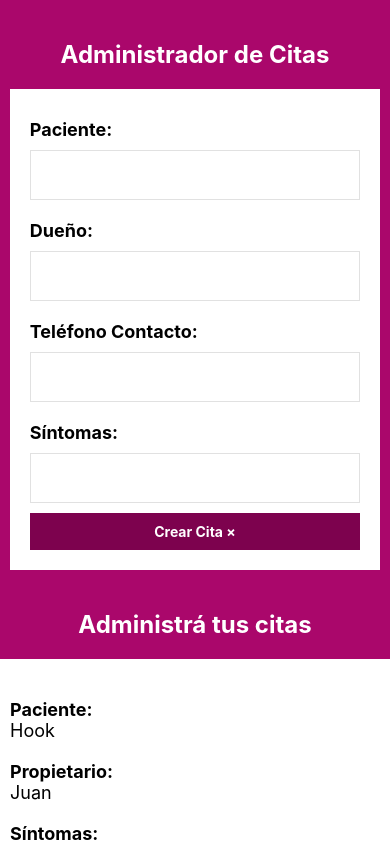
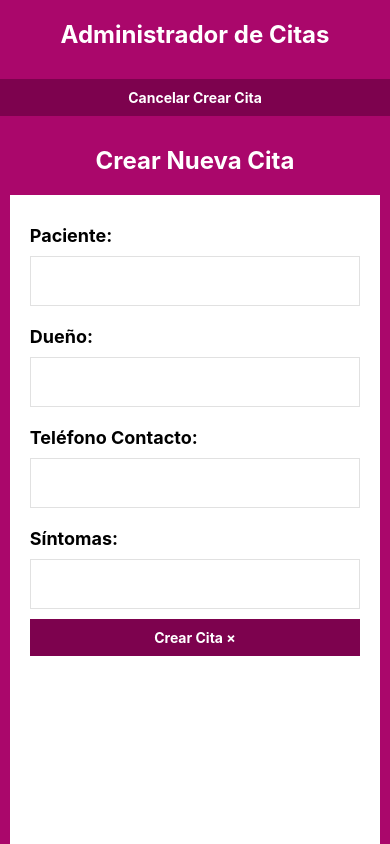
Before and after one commit to jorgediazok/react-native-crud, a React Native app: screen / in a window 390 px wide. Built offline with nearby package versions, Linux system fonts and the light colour scheme.

Commit message:
completed

```diff
--- a/App.js
+++ b/App.js
@@ -1,29 +1,20 @@
 import React, { useState } from 'react';
-import { StyleSheet, Text, View, FlatList } from 'react-native';
+import {
+  StyleSheet,
+  Text,
+  View,
+  TouchableWithoutFeedback,
+  Keyboard,
+  FlatList,
+  Platform,
+  TouchableHighlight,
+} from 'react-native';
 import Cita from './components/Cita';
 import Form from './components/Form';
 
 export default function App() {
-  const [citas, setCitas] = useState([
-    {
-      id: '1',
-      paciente: 'Hook',
-      propietario: 'Juan',
-      sintomas: 'No Come',
-    },
-    {
-      id: '2',
-      paciente: 'Redux',
-      propietario: 'Manuel',
-      sintomas: 'No Duerme',
-    },
-    {
-      id: '3',
-      paciente: 'Native',
-      propietario: 'Masha',
-      sintomas: 'No Canta',
-    },
-  ]);
+  const [mostrarForm, setMostrarForm] = useState(true);
+  const [citas, setCitas] = useState([]);
 
   const eliminarPaciente = (id) => {
     setCitas((citasActuales) => {
@@ -31,23 +22,60 @@ export default function App() {
     });
   };
 
+  const mostrarFormulario = () => {
+    setMostrarForm(!mostrarForm);
+  };
+
+  const cerrarTeclado = () => {
+    Keyboard.dismiss();
+  };
+
   return (
+    // <TouchableWithoutFeedback onPress={() => cerrarTeclado()}>
     <View style={styles.contenedor}>
       <Text style={styles.titulo}>Administrador de Citas</Text>
-      <Form />
+
+      <View>
+        <TouchableHighlight
+          onPress={() => mostrarFormulario()}
+          style={styles.btnMostrarFormulario}
+        >
+          <Text style={styles.textoMostrarFormulario}>
+            {mostrarForm ? 'Cancelar Crear Cita' : 'Crear Nueva Cita'}
+          </Text>
+        </TouchableHighlight>
+      </View>
+
+      <View style={styles.contenido}>
+        {mostrarForm ? (
+          <>
+            <Text style={styles.titulo}>Crear Nueva Cita</Text>
+            <Form
+              citas={citas}
+              setCitas={setCitas}
+              setMostrarForm={setMostrarForm}
+            />
+          </>
+        ) : (
+          <>
             <Text style={styles.titulo}>
               {citas.length > 0
                 ? 'Administrá tus citas'
                 : 'No hay citas, agrega una.'}
             </Text>
             <FlatList
+              style={styles.listado}
               data={citas}
               renderItem={({ item }) => (
                 <Cita item={item} eliminarPaciente={eliminarPaciente} />
               )}
               keyExtractor={(cita) => cita.id}
             />
+          </>
+        )}
       </View>
+    </View>
+    // </TouchableWithoutFeedback>
   );
 }
 
@@ -57,11 +85,28 @@ const styles = StyleSheet.create({
     flex: 1,
   },
   titulo: {
-    marginTop: 40,
+    marginTop: Platform.OS === 'ios' ? 40 : 20,
     marginBottom: 20,
     fontSize: 24,
     fontWeight: 'bold',
     textAlign: 'center',
     color: '#FFF',
   },
+  contenido: {
+    flex: 1,
+    marginHorizontal: '2.5%',
+  },
+  listado: {
+    flex: 1,
+  },
+  btnMostrarFormulario: {
+    padding: 10,
+    backgroundColor: '#7d024e',
+    marginVertical: 10,
+  },
+  textoMostrarFormulario: {
+    color: '#FFF',
+    fontWeight: 'bold',
+    textAlign: 'center',
+  },
 });
--- a/components/Form.js
+++ b/components/Form.js
@@ -2,24 +2,54 @@ import React, { useState } from 'react';
 import {
   Text,
   StyleSheet,
+  Alert,
   View,
   TextInput,
+  ScrollView,
   TouchableHighlight,
 } from 'react-native';
+import shortid from 'shortid';
 
-const Form = () => {
+const Form = ({ citas, setCitas, setMostrarForm }) => {
   const [paciente, setPaciente] = useState('');
   const [propietario, setPropietario] = useState('');
   const [telefono, setTelefono] = useState('');
   const [sintomas, setSintomas] = useState('');
 
   const crearNuevaCita = () => {
-    console.log('CREAR NUEVA CITA');
+    //VALIDACION
+    if (
+      paciente.trim() === '' ||
+      propietario.trim() === '' ||
+      telefono.trim() === '' ||
+      sintomas.trim() === ''
+    ) {
+      mostrarAlerta();
+      return;
+    }
+    //CREAR CITA
+    const cita = { paciente, propietario, telefono, fecha, hora, sintomas };
+    cita.id = shortid.generate();
+    const citasNuevas = [...citas, cita];
+    setCitas(citasNuevas);
+
+    //OCULTAR FORMULARIO
+    setMostrarForm(false);
+
+    //RESETEAR FORMULARIO
+  };
+
+  const mostrarAlerta = () => {
+    Alert.alert('Error', 'Todos los campos son obligatorios', [
+      {
+        text: 'OK',
+      },
+    ]);
   };
 
   return (
     <>
-      <View style={styles.form}>
+      <ScrollView style={styles.form}>
         <View>
           <Text style={styles.label}>Paciente:</Text>
           <TextInput
@@ -59,7 +89,7 @@ const Form = () => {
             <Text style={styles.textoSubmit}>Crear Cita &times;</Text>
           </TouchableHighlight>
         </View>
-      </View>
+      </ScrollView>
     </>
   );
 };
@@ -69,7 +99,6 @@ const styles = StyleSheet.create({
     backgroundColor: '#FFF',
     paddingHorizontal: 20,
     paddingVertical: 10,
-    marginHorizontal: '2.5%',
   },
   label: {
     fontWeight: 'bold',
--- a/package.json
+++ b/package.json
@@ -14,7 +14,8 @@
     "react": "17.0.1",
     "react-dom": "17.0.1",
     "react-native": "0.64.2",
-    "react-native-web": "0.17.1"
+    "react-native-web": "0.17.1",
+    "shortid": "^2.2.16"
   },
   "devDependencies": {
     "@babel/core": "^7.12.9"
```
Also changed, not shown: 1 other file (tests, documents, lock files or other folders). Lines whose indentation alone changed are shown as unchanged.
